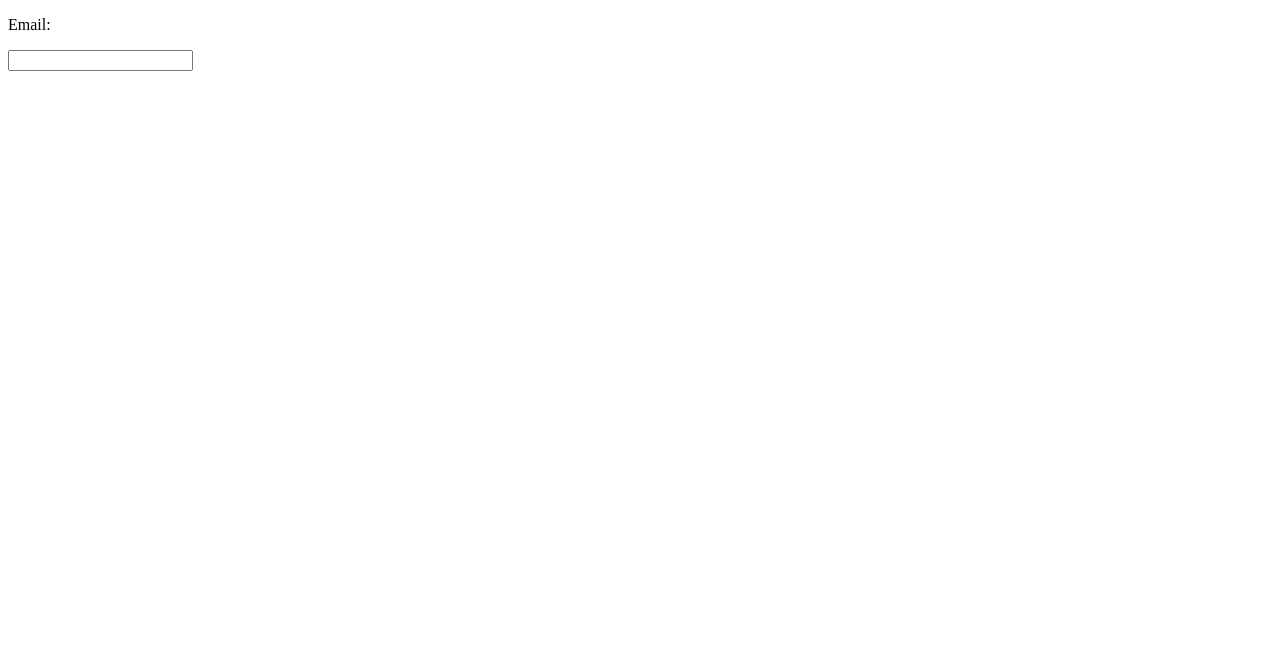
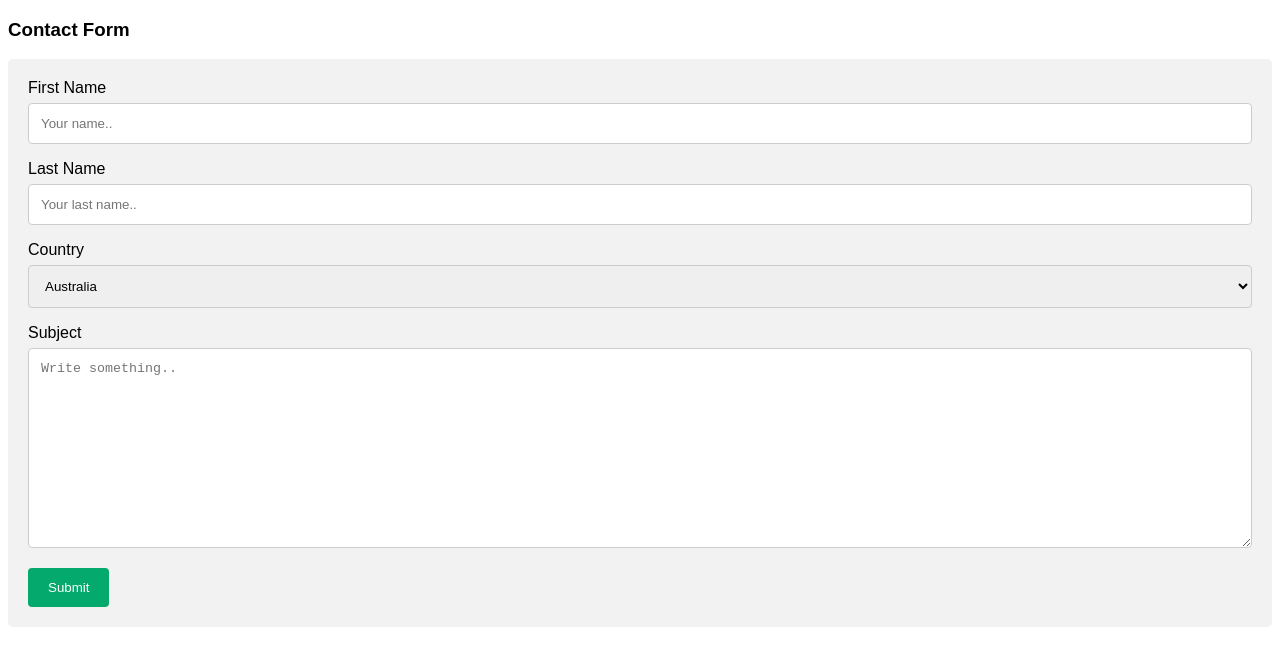
Before and after one commit to patilchetan21/new-demo-repo, a plain HTML site: page contact.html in a window 1280 px wide. Drawn offline with Linux system fonts and the light colour scheme.

Commit message:
merging modification

```diff
--- a/contact.html
+++ b/contact.html
@@ -1,12 +1,67 @@
 <!DOCTYPE html>
-<html lang="en">
+<html>
 <head>
-    <meta charset="UTF-8">
-    <meta http-equiv="X-UA-Compatible" content="IE=edge">
-    <meta name="viewport" content="width=device-width, initial-scale=1.0">
-    <title>Contact</title>
+<meta name="viewport" content="width=device-width, initial-scale=1">
+<style>
+body {font-family: Arial, Helvetica, sans-serif;}
+* {box-sizing: border-box;}
+
+input[type=text], select, textarea {
+  width: 100%;
+  padding: 12px;
+  border: 1px solid #ccc;
+  border-radius: 4px;
+  box-sizing: border-box;
+  margin-top: 6px;
+  margin-bottom: 16px;
+  resize: vertical;
+}
+
+input[type=submit] {
+  background-color: #04AA6D;
+  color: white;
+  padding: 12px 20px;
+  border: none;
+  border-radius: 4px;
+  cursor: pointer;
+}
+
+input[type=submit]:hover {
+  background-color: #45a049;
+}
+
+.container {
+  border-radius: 5px;
+  background-color: #f2f2f2;
+  padding: 20px;
+}
+</style>
 </head>
 <body>
-    <P>Email: </P><input type="email" name="email" id="email">
+
+<h3>Contact Form</h3>
+
+<div class="container">
+  <form action="/action_page.php">
+    <label for="fname">First Name</label>
+    <input type="text" id="fname" name="firstname" placeholder="Your name..">
+
+    <label for="lname">Last Name</label>
+    <input type="text" id="lname" name="lastname" placeholder="Your last name..">
+
+    <label for="country">Country</label>
+    <select id="country" name="country">
+      <option value="australia">Australia</option>
+      <option value="canada">Canada</option>
+      <option value="usa">USA</option>
+    </select>
+
+    <label for="subject">Subject</label>
+    <textarea id="subject" name="subject" placeholder="Write something.." style="height:200px"></textarea>
+
+    <input type="submit" value="Submit">
+  </form>
+</div>
+
 </body>
 </html>
```
Also changed, not shown: feuture.html (added, +12 -0 lines).
